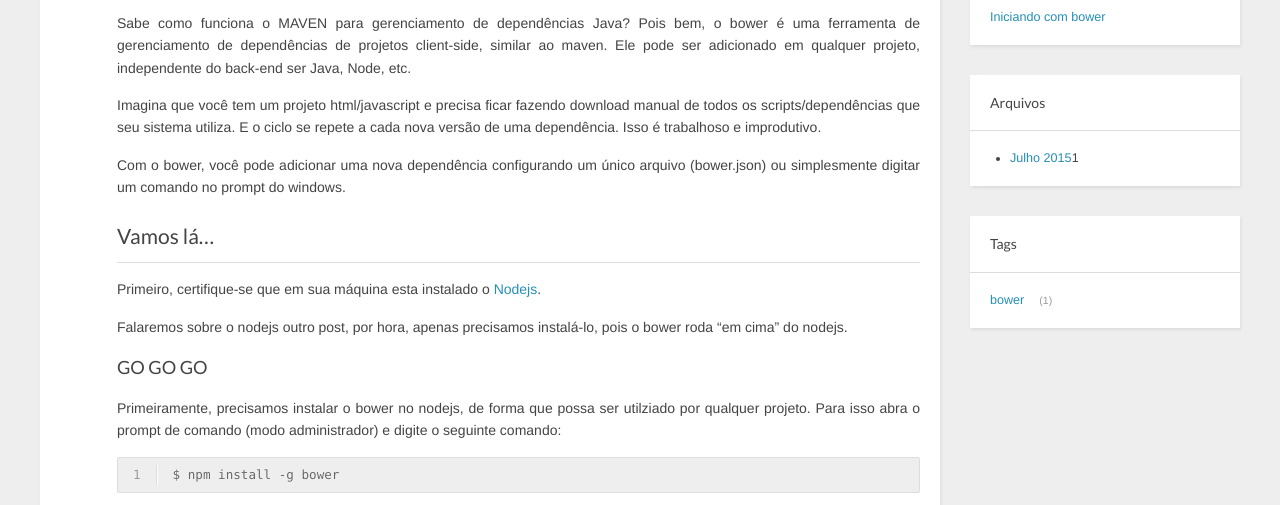
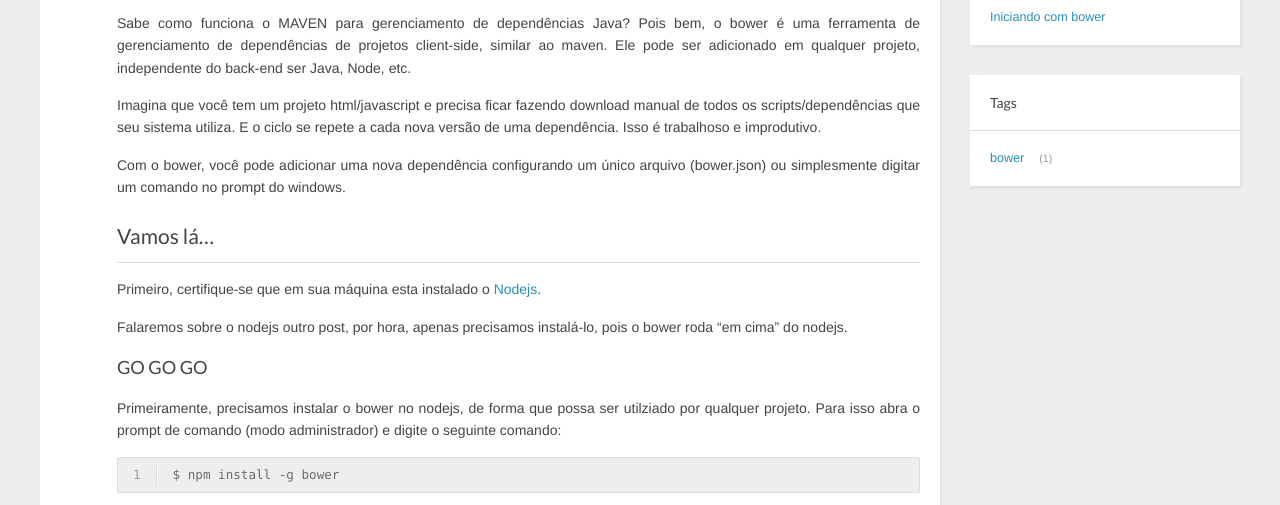
Before and after one commit to jullierme/jullierme.github.io, a plain HTML site: page Iniciando-com-bower/index.html in a window 1280 px wide. Shown: the part 293-798 px from the top of the page. Drawn offline with nearby package versions, Linux system fonts and the light colour scheme; a script that the page names is missing.

Commit message:
Site updated: 2015-07-27 11:51:05

```diff
--- a/Iniciando-com-bower/index.html
+++ b/Iniciando-com-bower/index.html
@@ -169,17 +169,6 @@
 
 
 <div class="widget tag">
-    <h3 class="title">Arquivos</h3>
-    <ul class="entry">
-        <li>
-            <ul class="archive-list"><li class="archive-list-item"><a class="archive-list-link" href="/archives/2015/07/">Julho 2015</a><span class="archive-list-count">1</span></li></ul>
-        </li>
-    </ul>
-</div>
-
-
-
-<div class="widget tag">
   <h3 class="title">Tags</h3>
   <ul class="entry">
 
```
Also changed, not shown: archives/2015/07/index.html (+0 -11 lines), archives/2015/index.html (+0 -11 lines), archives/index.html (+0 -11 lines), index.html (+0 -11 lines), tags/bower/index.html (+0 -11 lines).
